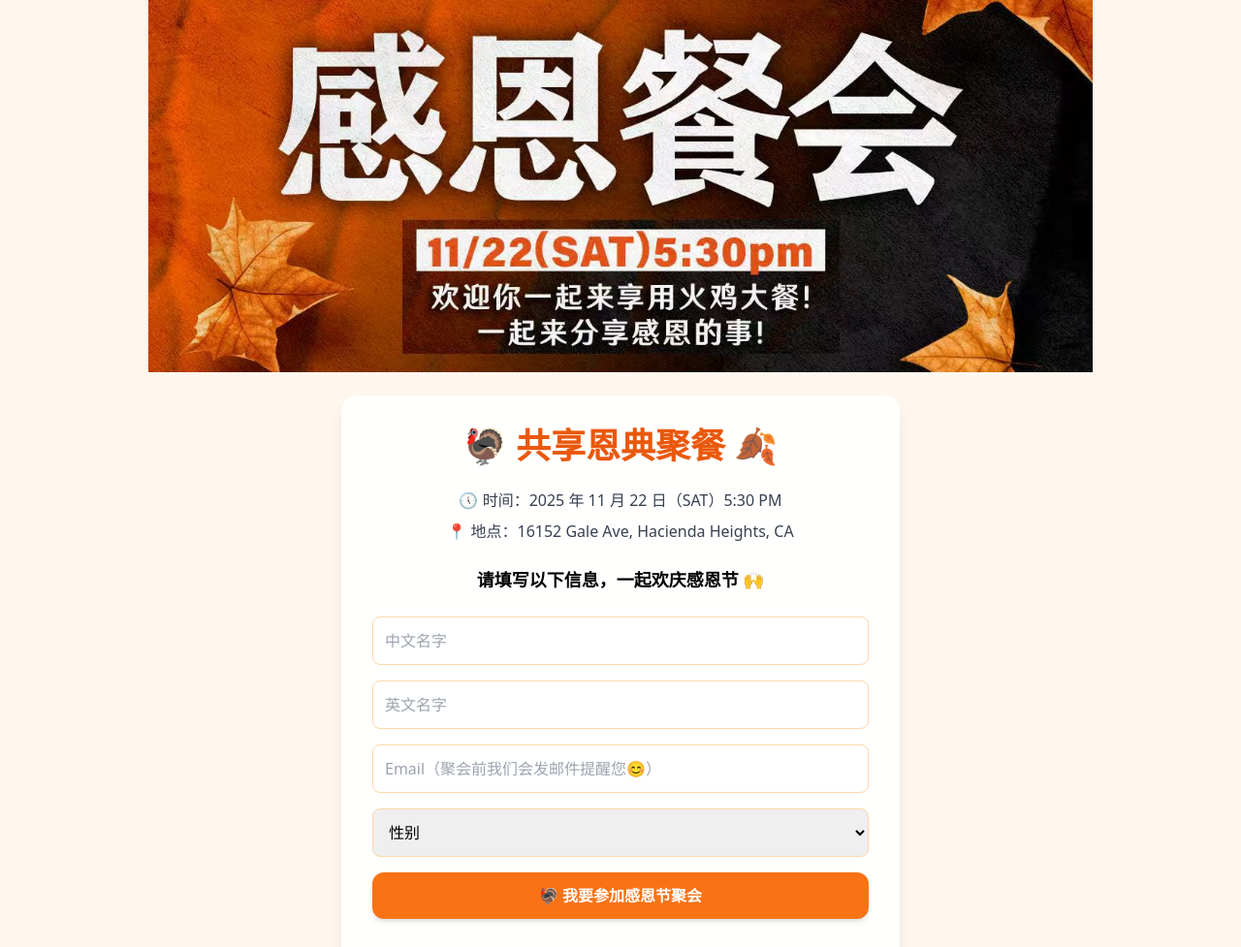
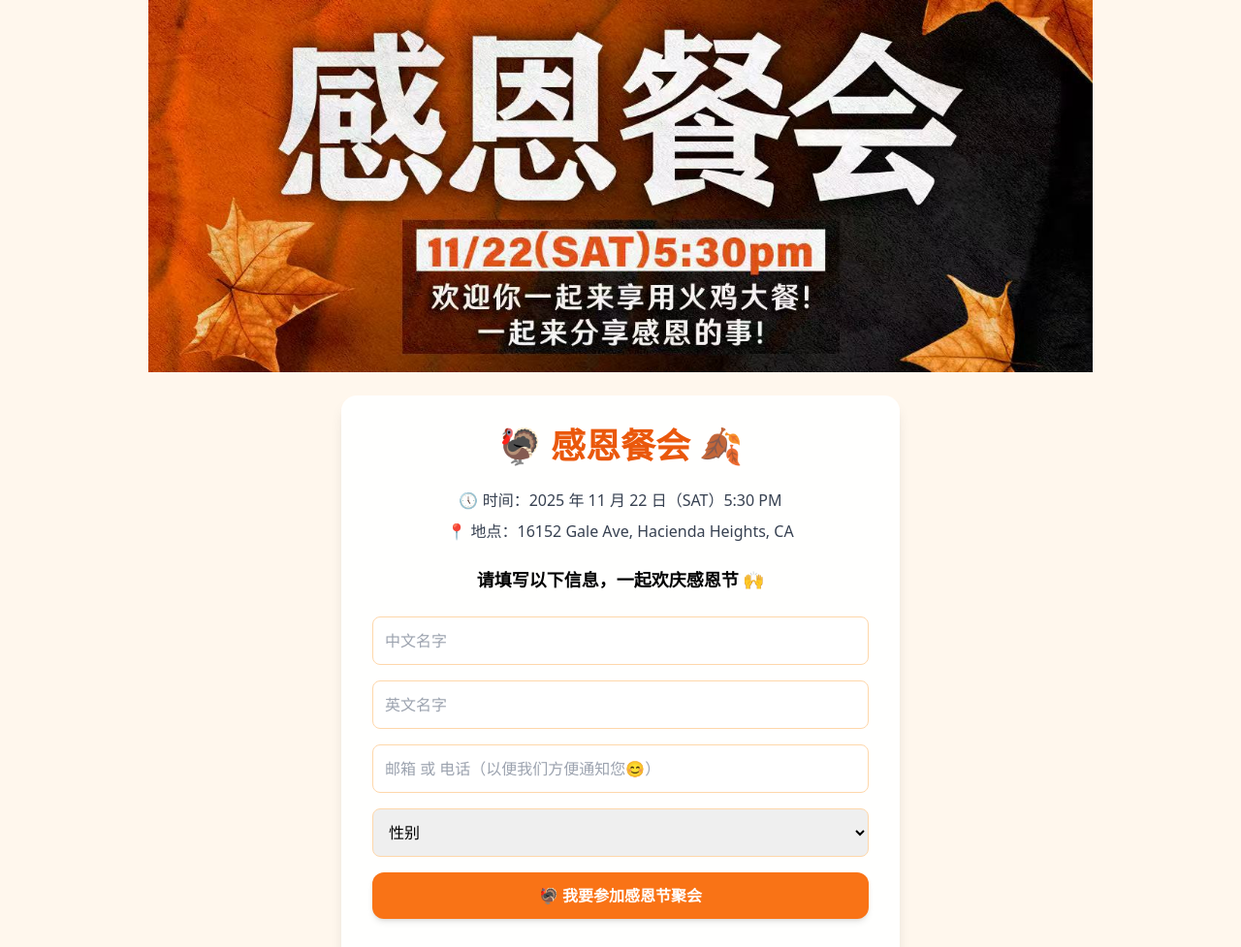
Before and after one commit to JongyirJoker/thanksgiving2, a website: page index.html in a window 1280 px wide. Shown: the top 977 px of the page at 97% size. Drawn offline with nearby package versions, Linux system fonts and the light colour scheme.

Commit message:
indexdfa

```diff
--- a/index.html
+++ b/index.html
@@ -16,7 +16,7 @@
 
 <!-- 🍂 主内容容器 -->
 <div class="w-full max-w-xl bg-white bg-opacity-95 rounded-2xl shadow-lg p-8 mt-6 z-10 relative">
-  <h1 class="text-4xl font-bold text-orange-600 mb-6 text-center">🦃 共享恩典聚餐 🍂</h1>
+  <h1 class="text-4xl font-bold text-orange-600 mb-6 text-center">🦃 感恩餐会 🍂</h1>
   <p class="text-center text-gray-700 mb-2">🕔 时间：2025 年 11 月 22 日（SAT）5:30 PM</p>
   <p class="text-center text-gray-700 mb-6">📍 地点：16152 Gale Ave, Hacienda Heights, CA</p>
   <p class="text-center text-lg font-semibold mb-6 text-brown-700">
@@ -36,7 +36,7 @@
     <input type="text" id="name_en" name="name_en" placeholder="英文名字"
            class="border border-orange-200 rounded-lg p-3 w-full focus:ring-2 focus:ring-orange-400" />
 
-    <input type="text" id="email" name="email" placeholder="Email（聚会前我们会发邮件提醒您😊）" required
+    <input type="text" id="email" name="email" placeholder="邮箱 或 电话（以便我们方便通知您😊）" required
            class="border border-orange-200 rounded-lg p-3 w-full focus:ring-2 focus:ring-orange-400" />
 
 <!--    <select name="age" required class="border border-orange-200 rounded-lg p-3 w-full focus:ring-2 focus:ring-orange-400">-->
```
